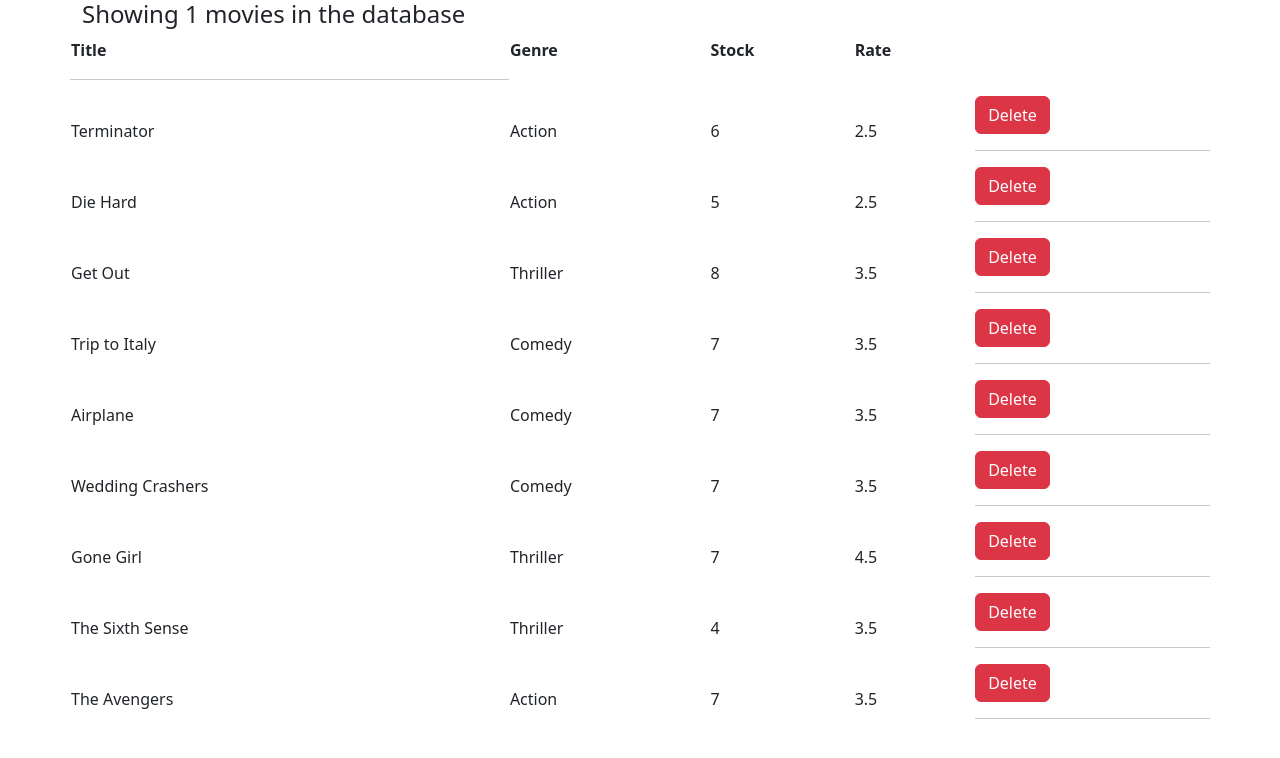
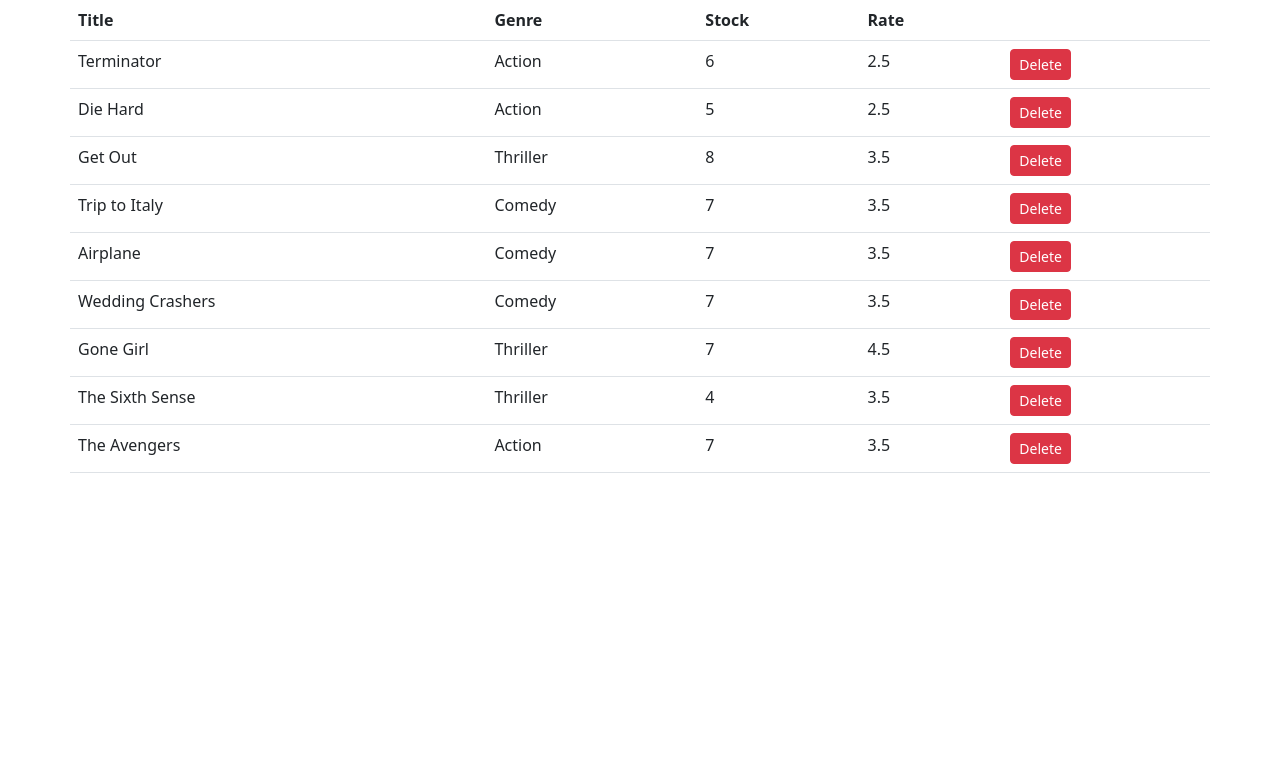
Before and after one commit to Jimohax/VidApp, a React (Create React App) app: page / in a window 1280 px wide. Shown: the top 758 px of the page. Built offline with nearby package versions, Linux system fonts and the light colour scheme.

Commit message:
delete function

```diff
--- a/src/App.js
+++ b/src/App.js
@@ -1,41 +1,12 @@
 import React from 'react';
-import { getMovies } from './Services/fakeMovieService';
+import Movies from './Components/Movies';
 
 const App = () => {
+
+
   return (
     <main className='container'>
-        <div className='row'>
-            <h4>Showing 1 movies in the database</h4>
-            <table>
-                <tr>
-                    <th>Title</th>
-                    <th>Genre</th>
-                    <th>Stock</th>
-                    <th>Rate</th>
-                </tr>
-                <hr/>
-
-                    {getMovies().map(m=>{
-
-                    return (
-
-                    <tr>
-
-                        <td>{m.title}</td>
-                        <td>{m.genre.name}</td>
-                        <td>{m.numberInStock}</td>
-                        <td>{m.dailyRentalRate}</td>
-                        <button type="button" class="btn btn-danger">Delete</button>
-                        <hr/>
-                    </tr>
-                    )
-                    })}
-
-
-
-
-            </table>
-        </div>
+        <Movies />
     </main>
   )
 }
--- /dev/null
+++ b/src/Components/Movies.jsx
@@ -0,0 +1,56 @@
+import React, {useState} from 'react';
+import { getMovies, deleteMovie } from '../Services/fakeMovieService';
+
+
+const movies = () => {
+
+    let mov = getMovies();
+    const [movies, setMovies] = useState(mov);
+
+    const handleDelete = (id)=>{
+        console.log(movies);
+    }
+
+    return (
+
+            <div className='row'>
+                {/* <h4>Showing {m.length} movies in the database</h4> */}
+                <table className='table'>
+                    <thead>
+                    <tr>
+                        <th scope='col'>Title</th>
+                        <th scope='col'>Genre</th>
+                        <th scope='col'>Stock</th>
+                        <th scope='col'>Rate</th>
+                        <th></th>
+                    </tr>
+                    </thead>
+                    <tbody>
+
+                        {getMovies().map((m, index)=>{
+
+                        return (
+
+                        <tr key={m._id}>
+
+                            <td>{m.title}</td>
+                            <td>{m.genre.name}</td>
+                            <td>{m.numberInStock}</td>
+                            <td>{m.dailyRentalRate}</td>
+                            <td><button onClick={()=>handleDelete(m._id)} className="btn btn-danger btn-sm">Delete</button></td>
+
+                        </tr>
+
+                        )
+                        })}
+
+                    </tbody>
+
+
+                </table>
+            </div>
+
+      )
+}
+
+export default movies
--- a/src/Services/fakeMovieService.js
+++ b/src/Services/fakeMovieService.js
@@ -94,4 +94,6 @@
   let movieInDb = movies.find(m => m._id === id);
   movies.splice(movies.indexOf(movieInDb), 1);
   return movieInDb;
+  // console.log(movieInDb);
+  // return movies;
 }
```
